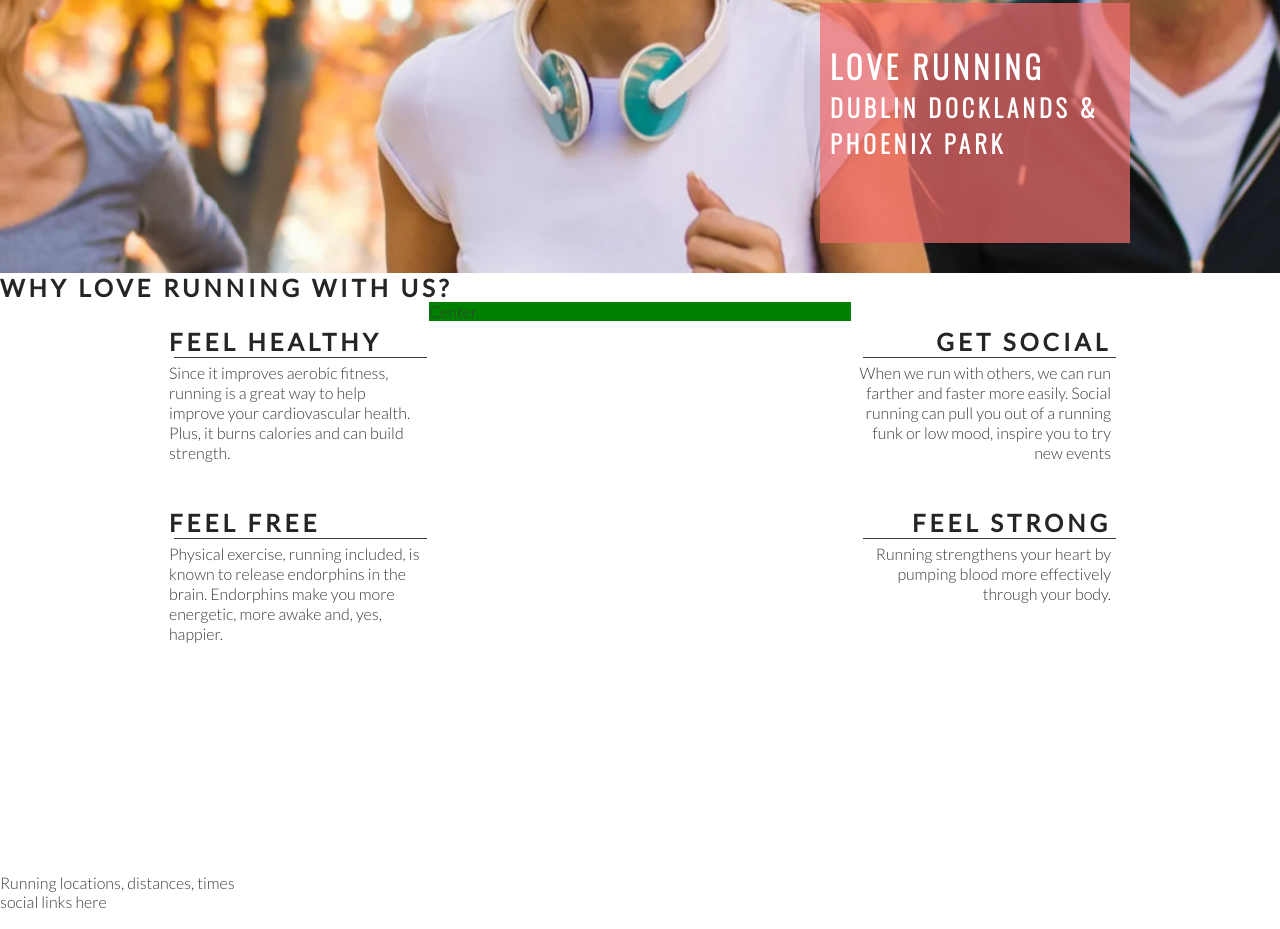
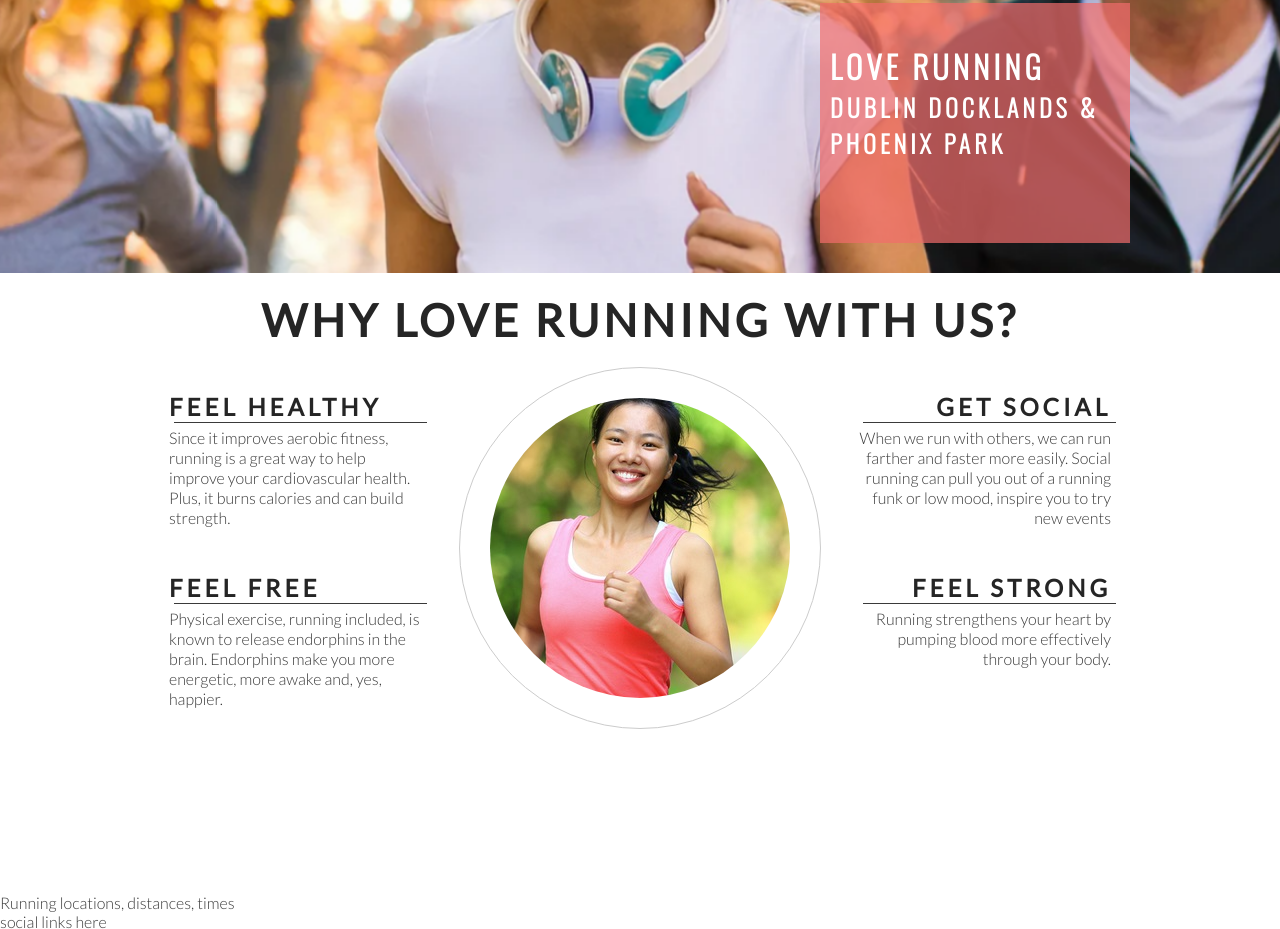
Before and after one commit to SilviaSaverino/Love-running, a plain HTML site: page index.html in a window 1280 px wide. Shown: the part 402-1331 px from the top of the page. Drawn offline with nearby package versions, Linux system fonts and the light colour scheme.

Commit message:
add club ethos central image and style into a circle

```diff
--- a/assets/css/style.css
+++ b/assets/css/style.css
@@ -137,7 +137,6 @@ h1, h2 {
 #center-about {
     width: 33%;
     margin: 0 auto;
-    background-color: green;
 }
 
 hr {
@@ -169,3 +168,28 @@ hr {
 .right-about-heading p {
     text-align: right;
 }
+
+#welcome {
+    text-align: center;
+    margin: 20px 0;
+    font-size: 280%;
+}
+
+#circle-container {
+    width: 300px;
+    height: 300px;
+    padding: 30px;
+    border-style: solid;
+    border-color: #ccc;
+    border-width: 1px;
+    border-radius: 50%;
+    margin: 0 auto;
+}
+
+#circle-cover-bg {
+    background-image: url('../images/ethos-center-image.jpg');
+    background-position: center;
+    background-repeat: no-repeat;
+    height: 100%;
+    border-radius: 50%;
+}
--- a/index.html
+++ b/index.html
@@ -40,7 +40,7 @@
         </div>
     </section>
     <section id="club-ethos">
-        <h1>Why love running with us?</h1>
+        <h2 id="welcome">Why love running with us?</h2>
         <div id="left-about">
             <div class="left-about-heading">
                 <h2>Feel Healthy</h2>
@@ -65,7 +65,13 @@
                 <p>Running strengthens your heart by pumping blood more effectively through your body.</p>
             </div>
         </div>
-        <div id="center-about">Center</div>
+        <div id="center-about">
+            <div id="circle-container">
+                <div id="circle-cover-bg">
+
+                </div>
+            </div>
+        </div>
 
     </section>
     <section>
```
Also changed, not shown: assets/images/ethos-center-image.jpg (added).
